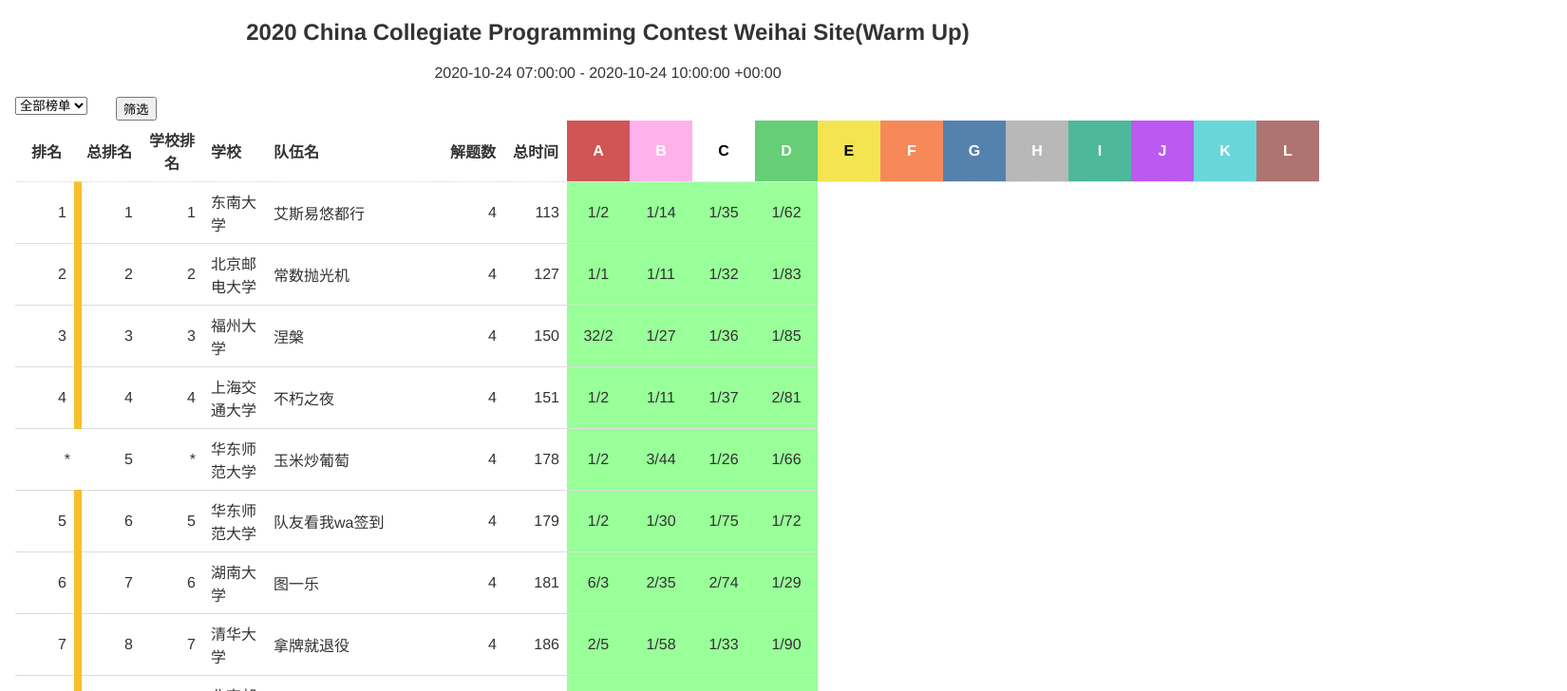
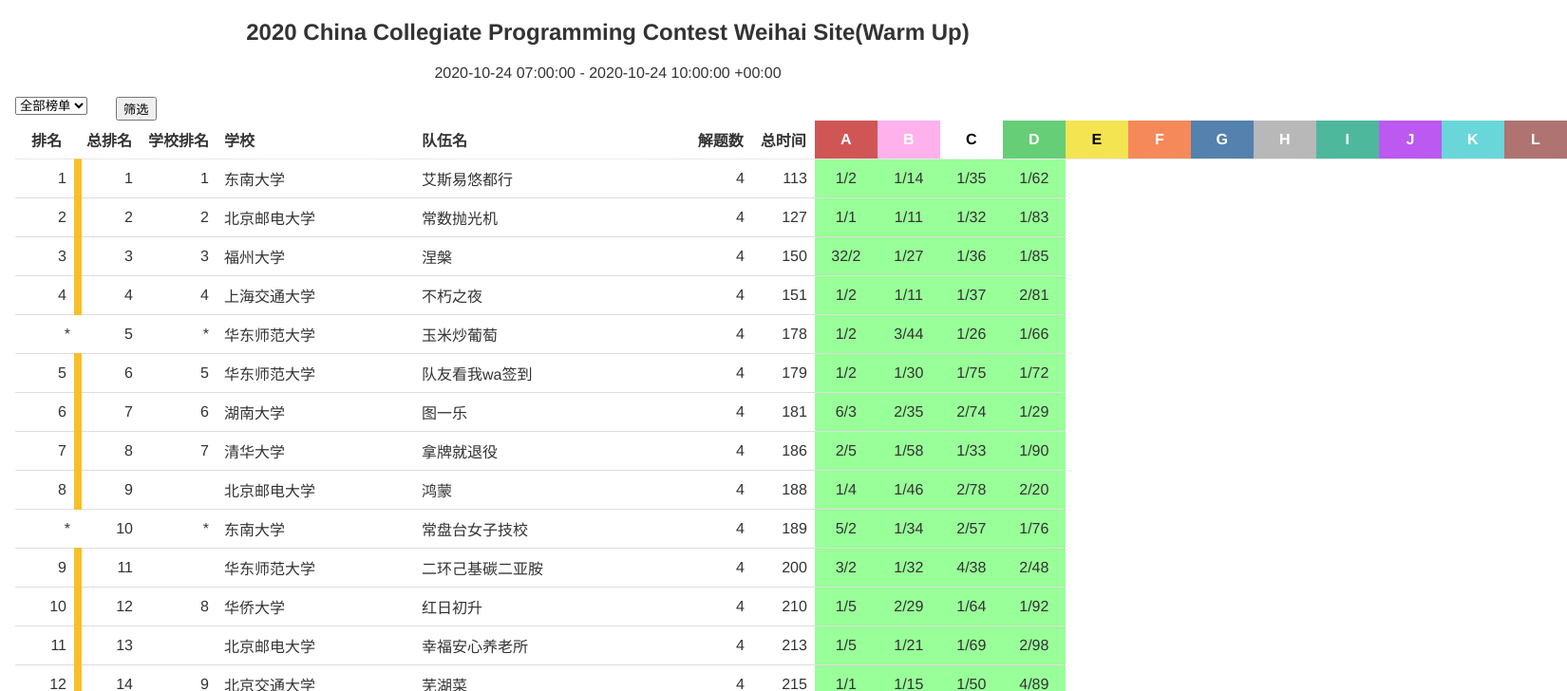
Before and after one commit to algoux/standard-ranklist-renderer, a React app: page / in a window 1280 px wide. Shown: the top 728 px of the page at 95% size, 1650 px wide, since content can reach past the window. Built offline with nearby package versions, Linux system fonts and the light colour scheme.

Commit message:
U: cell nowrap

```diff
--- a/src/Ranklist.less
+++ b/src/Ranklist.less
@@ -124,6 +124,10 @@
 
 .-display-none {
   display: none !important;
+}
+
+.-nowrap {
+  white-space: nowrap;
 }
 
 @color-gold: #f8Bf29;
--- a/src/Ranklist.tsx
+++ b/src/Ranklist.tsx
@@ -184,7 +184,7 @@ export default class Ranklist extends React.Component<RanklistProps, State> {
     </>;
     const cellComp = p.link ? this.genExternalLink(p.link, innerComp) : innerComp;
     const bgColor = Color(backgroundColor[theme] || defaultBackgroundColor[theme]).alpha(0.7).string();
-    return <th key={p.title} style={{ backgroundColor: bgColor }}>{cellComp}</th>;
+    return <th key={p.title} className="-nowrap" style={{ backgroundColor: bgColor }}>{cellComp}</th>;
   }
 
   renderSingleSeriesBody = (rk: srk.RankValue, series: srk.RankSeries, row: srk.RanklistRow) => {
@@ -210,7 +210,7 @@ export default class Ranklist extends React.Component<RanklistProps, State> {
     }
     return <td
       key={series.title}
-      className={classnames('-text-right', className)}
+      className={classnames('-text-right -nowrap', className)}
       style={{ color: textColor[theme], backgroundColor: backgroundColor[theme] }}
     >
       {innerComp}
@@ -247,14 +247,14 @@ export default class Ranklist extends React.Component<RanklistProps, State> {
         bodyStyle.backgroundImage = `linear-gradient(90deg, transparent 0%, ${backgroundColor[theme]} 100%)`;
       }
     }
-    return <td className={classnames('-text-left marker-bg', className)} style={bodyStyle} title={bodyLabel}>
+    return <td className={classnames('-text-left -nowrap marker-bg', className)} style={bodyStyle} title={bodyLabel}>
       {this.renderUserName(user)}
     </td>
   }
 
   renderSingleStatusBody = (st: srk.RankProblemStatus, problemIndex: number) => {
     const result = st.result;
-    const commonClassName = '-text-center';
+    const commonClassName = '-text-center -nowrap';
     switch (result) {
       case 'FB':
         return <td className={classnames(commonClassName, 'fb')}>{st.tries}/{st.time ? this.formatTimeDuration(st.time, 'min', Math.floor) : '-'}</td>;
@@ -265,7 +265,7 @@ export default class Ranklist extends React.Component<RanklistProps, State> {
       case 'RJ':
         return <td className={classnames(commonClassName, 'failed')}>{st.tries}</td>;
       default:
-        return <td></td>;
+        return <td className={commonClassName}></td>;
     }
   }
 
@@ -374,21 +374,21 @@ export default class Ranklist extends React.Component<RanklistProps, State> {
         <table>
           <thead>
             <tr>
-              {series.map(s => <th key={s.title}>{s.title}</th>)}
-              {hasOrganization && <th className="-text-left">学校</th>}
-              <th className="-text-left">队伍名</th>
-              <th>解题数</th>
-              <th>总时间</th>
+              {series.map(s => <th key={s.title} className="-nowrap">{s.title}</th>)}
+              {hasOrganization && <th className="-text-left -nowrap">学校</th>}
+              <th className="-text-left -nowrap">队伍名</th>
+              <th className="-nowrap">解题数</th>
+              <th className="-nowrap">总时间</th>
               {problems.map((p, index) => this.renderSingleProblemHeader(p, index))}
             </tr>
           </thead>
           <tbody>
             {rows.map(r => <tr key={r.user.id || r.user.name}>
               {r.ranks.map((rk, index) => this.renderSingleSeriesBody(rk, series[index], r))}
-              {hasOrganization && <td className="-text-left">{r.user.organization}</td>}
+              {hasOrganization && <td className="-text-left -nowrap">{r.user.organization}</td>}
               {this.renderUserBody(r.user)}
-              <td className="-text-right">{r.score.value}</td>
-              <td className="-text-right">{r.score.time ? this.formatTimeDuration(r.score.time, 'min', Math.floor) : '-'}</td>
+              <td className="-text-right -nowrap">{r.score.value}</td>
+              <td className="-text-right -nowrap">{r.score.time ? this.formatTimeDuration(r.score.time, 'min', Math.floor) : '-'}</td>
               {r.statuses.map((st, index) => this.renderSingleStatusBody(st, index))}
             </tr>)}
           </tbody>
```
